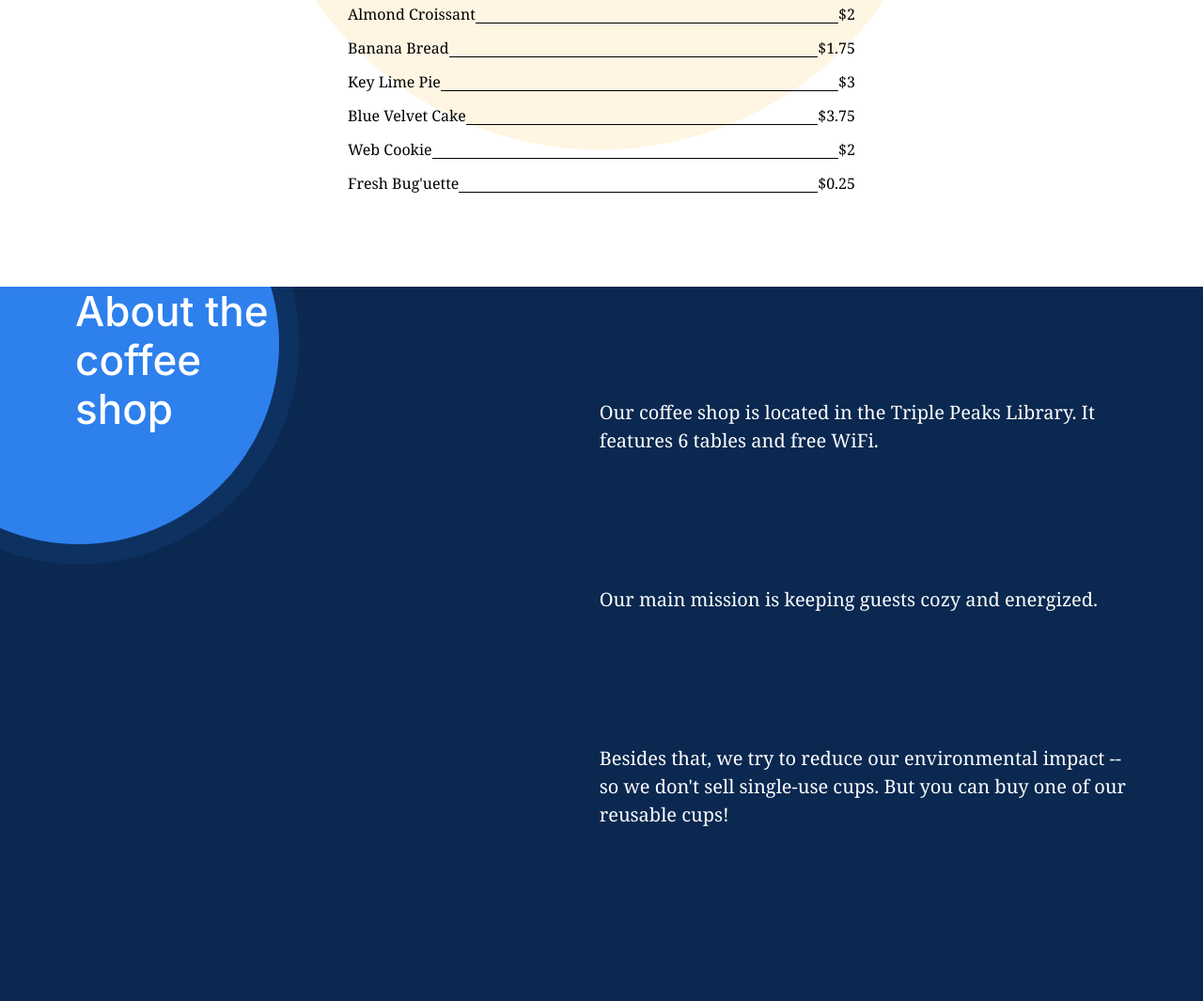
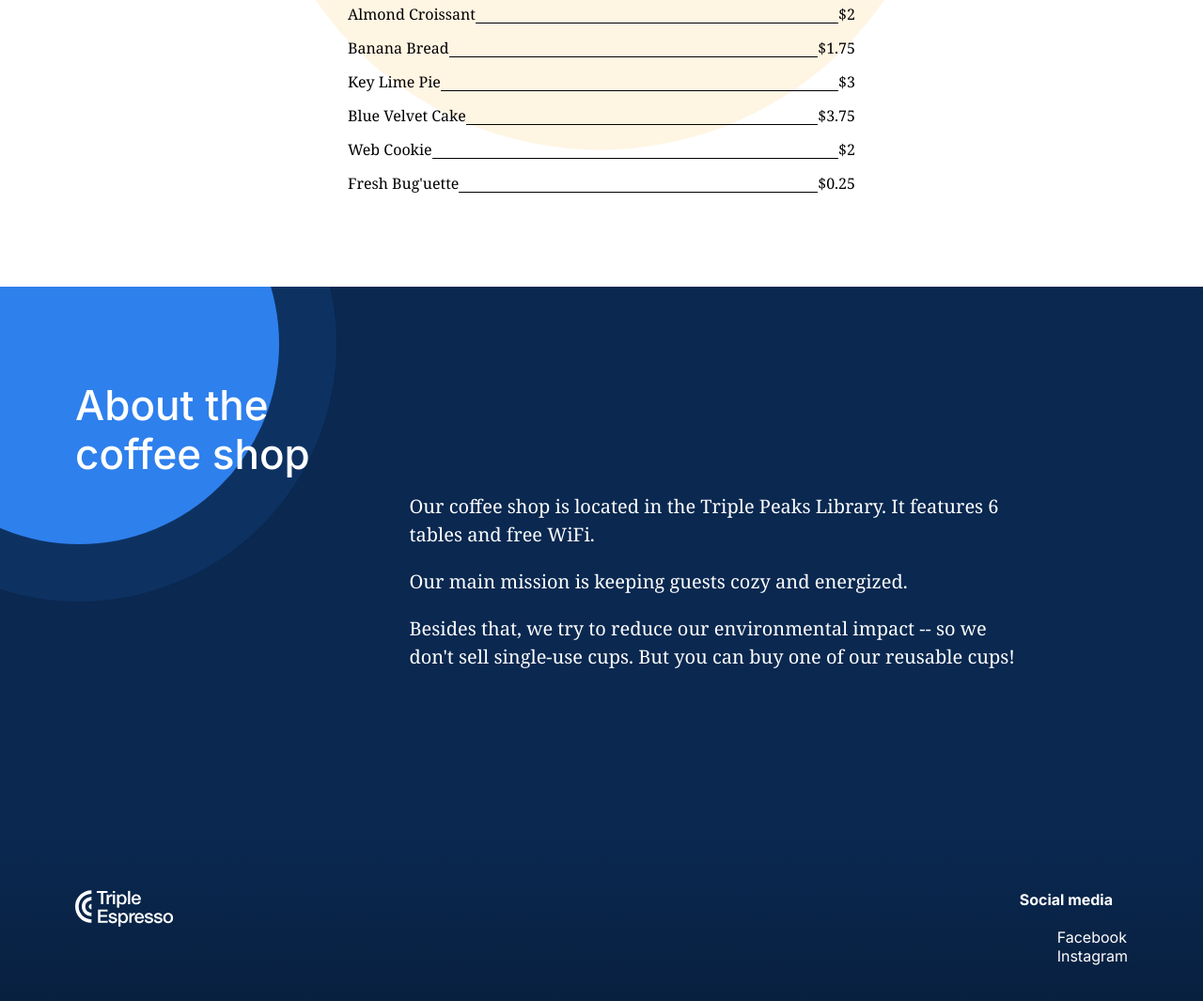
Before and after one commit to GhostDog627/se_project_coffeeshop, a plain HTML site: page index.html in a window 1280 px wide. Shown: the part 3357-4422 px from the top of the page at 94% size. Drawn offline with Linux system fonts and the light colour scheme.

Commit message:
project 2 stage 4 updates

```diff
--- a/blocks/about.css
+++ b/blocks/about.css
@@ -8,11 +8,17 @@
   100%{
     opacity: 0;
   }
+  from{
+    transform: scale(1);
+  }
+  to{
+    transform: scale(1.3);
+  }
 }
 .about{
   background-color: #0a2850;
   display: flex;
-  padding: 0 80px 173px;
+  padding: 100px 0 0 80px;
   position: relative;
   overflow: hidden;
   justify-content: space-between;
@@ -41,9 +47,9 @@
   gap: 20px;
   padding-left: 350px;
   flex-direction: column;
+  padding: 119px 80px 173px 0;
 }
 .about__paragraph{
-  padding-top: 119px;
   margin: 0;
 }
 .about__circle{
@@ -57,5 +63,4 @@
 }
 .about__circle_animation-blurred{
   animation: pulsate 1.3s ease-in-out infinite;
-  transform: scale(1.1);
 }
--- a/blocks/form.css
+++ b/blocks/form.css
@@ -33,7 +33,7 @@
   line-height: 30px;
   border-radius: 4px;
 }
-.form__input:placeholder{
+.form__input::placeholder{
   color: #838383;
 }
 .form__button{
@@ -52,7 +52,7 @@
   color: white;
   transition: opacity 0.3s ease;
   cursor: pointer;
-  border-color: #2f80ed;
+  border-color: transparent;
 }
 .form__button:hover{
   opacity: 0.7;
--- a/index.html
+++ b/index.html
@@ -196,16 +196,14 @@
         <h2 class="footer__social-heading">Social media</h2>
         <ul class="footer__list">
           <li class="footer__list-item">
-            <img src="./images/facebook_white.svg"
+            <a href="#" class="footer__social-link" img src="./images/facebook_white.svg"
             alt="facebook logo"
-            class="footer__social-icon">
-            <a href="#" class="footer__social-link">Facebook</a>
+            class="footer__social-icon">Facebook</a>
           </li>
           <li class="footer__list-item">
-            <img src="images/instagram_white.svg"
+            <a href="#" class="footer__social-link" img src="images/instagram_white.svg"
             alt="instagram logo"
-            class="footer__social-icon">
-            <a href="#" class="footer__social-link">Instagram</a>
+            class="footer__social-icon">Instagram</a>
           </li>
         </ul>
       </div>
```
